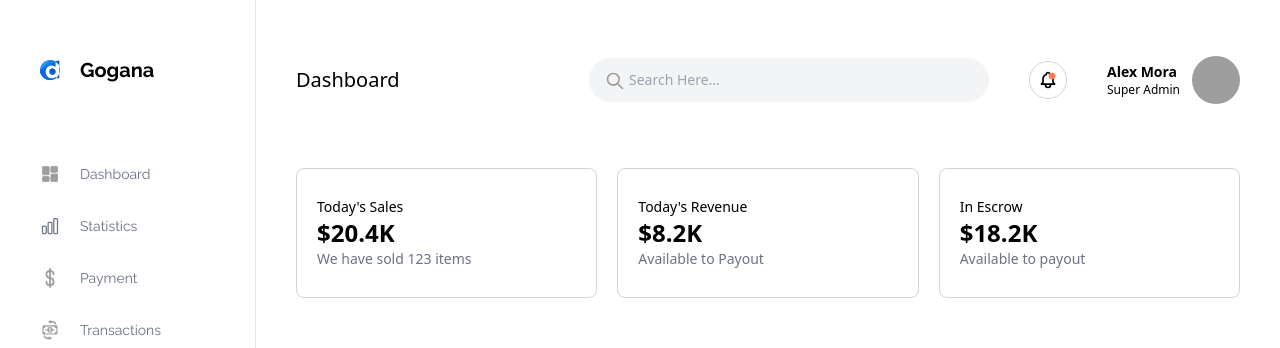
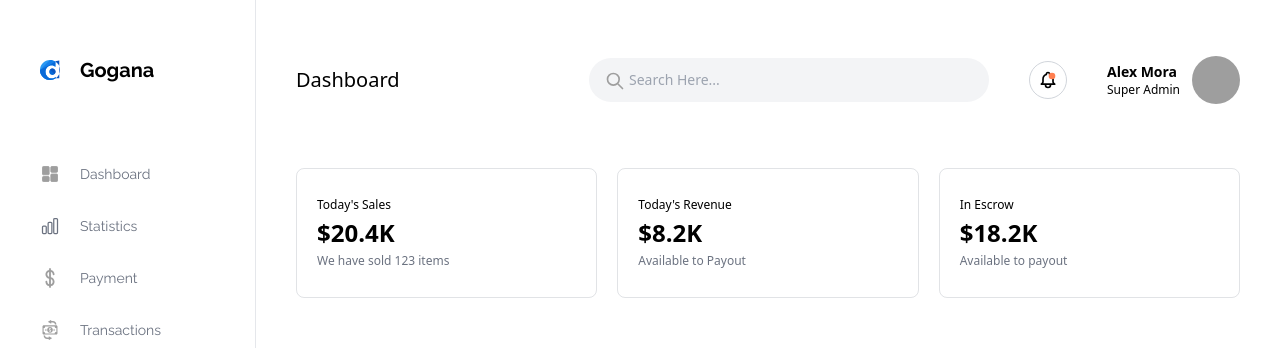
Before and after one commit to Wixi105/gogana-built, a Vue app: page / in a window 1280 px wide. Shown: the top 348 px of the page. Built offline with nearby package versions, Linux system fonts and the light colour scheme; grey boxes are pictures that could not be loaded.

Commit message:
working on chart item
Signed-off-by: Eric Junior Nyarko Sampson <ericsampson105@gmail.com>

```diff
--- a/src/components/ChartItem.vue
+++ b/src/components/ChartItem.vue
@@ -1,11 +1,11 @@
 <template>
   <div
-    class="py-7 px-5 border border-gray-500 border-opacity-30 w-1/3 rounded-lg"
+    class="py-7 px-5 border border-gray-500 border-opacity-20 w-1/3 rounded-lg"
   >
     <section>
-      <p class="text-sm">{{ label }}</p>
+      <p class="text-xs pb-1">{{ label }}</p>
       <p class="text-2xl font-bold">{{ price }}</p>
-      <p class="text-sm text-gray-500">{{ desc }}</p>
+      <p class="text-xs text-gray-500 pt-1">{{ desc }}</p>
     </section>
   </div>
 </template>
```
